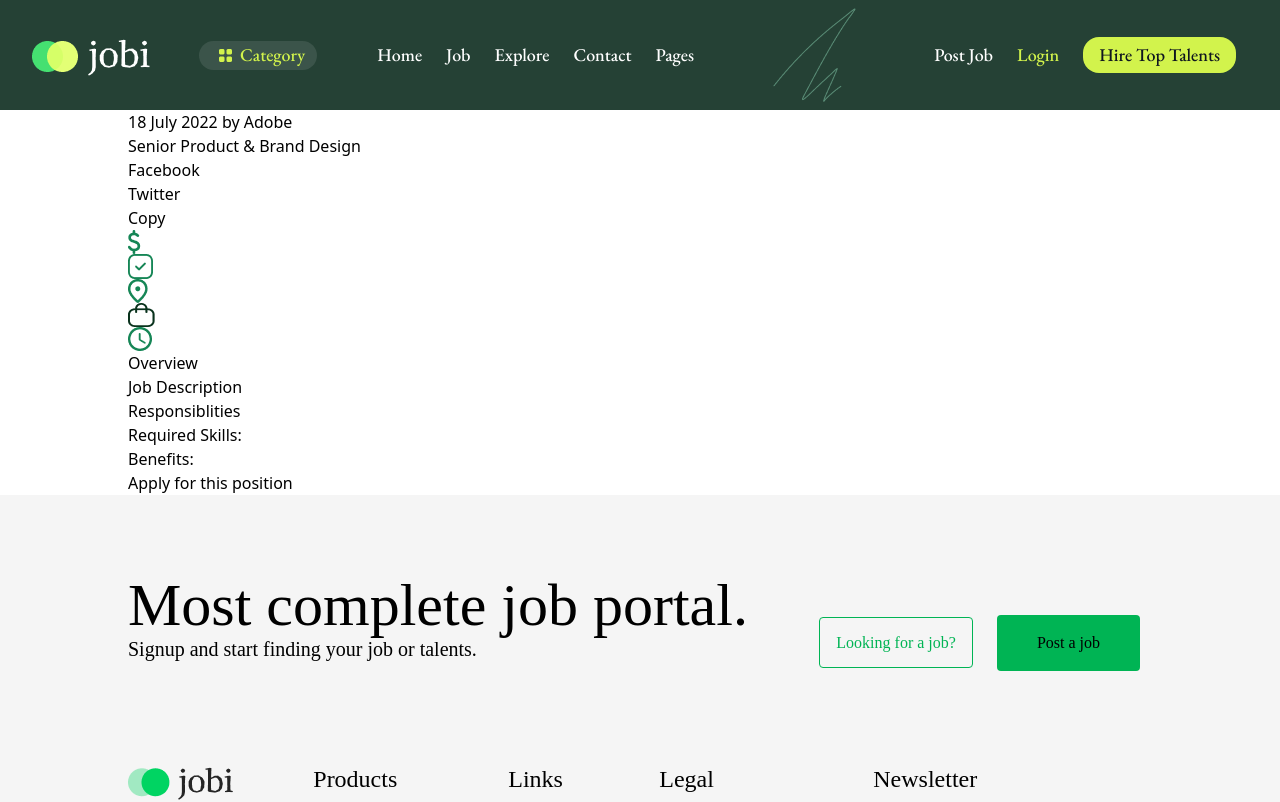
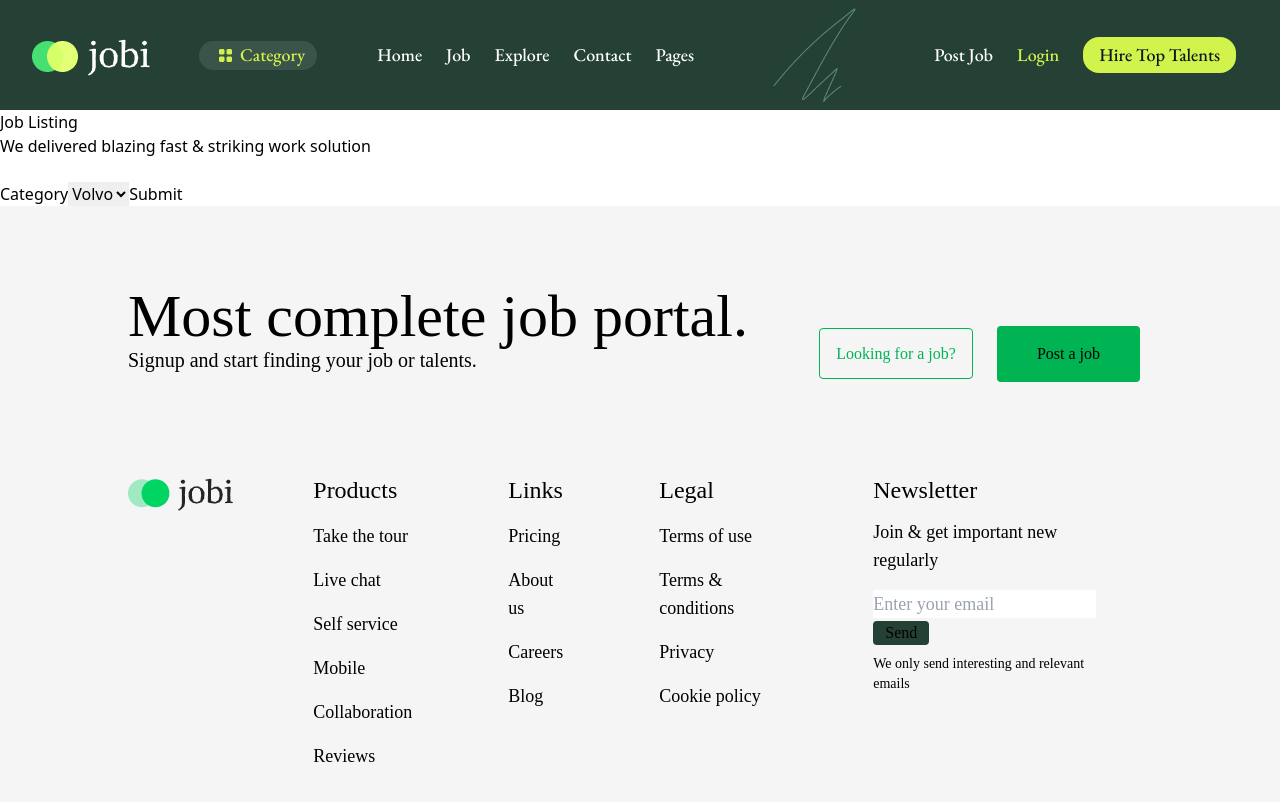
Before and after one commit to tillerload/JobiApp, a React (Vite) app: page / in a window 1280 px wide. Shown: the top 802 px of the page. Built offline with nearby package versions, Linux system fonts and the light colour scheme; a web font is replaced by a local one.

Commit message:
started markup for job list page

```diff
--- a/src/App.jsx
+++ b/src/App.jsx
@@ -6,13 +6,14 @@ import HomePage from './comps/HomePage'
 import Footer from './comps/Footer'
 import Header from './comps/Header'
 import JobDetails from './JobDetails'
+import JobList from './comps/JobList'
 
 function App() {
 
   return (
     <div className="App">
       <Header />
-      <JobDetails />
+      <JobList />
       <Footer />
 
       <Routes>
--- /dev/null
+++ b/src/comps/JobList.jsx
@@ -0,0 +1,35 @@
+const JobList = () => {
+  return(
+    <div>
+
+      <header>
+        <h1>Job Listing</h1>
+        <p>We delivered blazing fast & striking work solution</p>
+        <div>
+          <form action="">
+            <input type="text" />
+          </form>
+          <form action="/action_page.php">
+            <label for="catergory">Category</label>
+            <select name="category">
+              <option value="volvo">Volvo</option>
+              <option value="saab">Saab</option>
+              <option value="fiat">Fiat</option>
+              <option value="audi">Audi</option>
+            </select>
+            <input type="submit" />
+          </form>
+        </div>
+      </header>
+
+      <section>
+        <div className="wrapper">
+
+        </div>
+      </section>
+
+    </div>
+  )
+}
+
+export default JobList;
```
Also changed, not shown: assets/designPSD/markedup/11_Job List v1_Markup.jpg (added).
